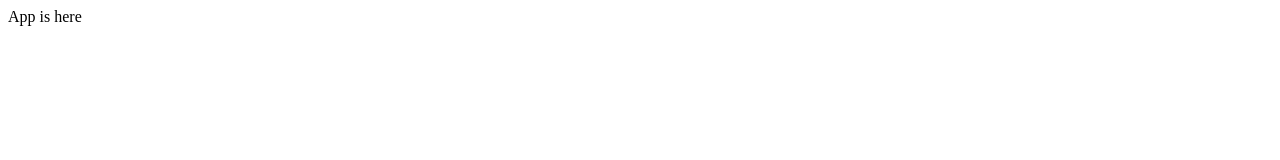
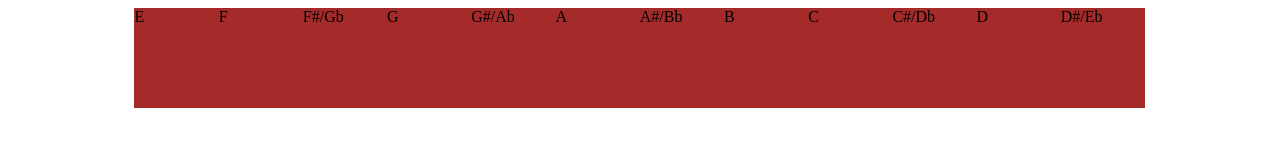
Before and after one commit to neilhalligan/learn-guitar-app, a React app: page / in a window 1280 px wide. Built offline with nearby package versions, Linux system fonts and the light colour scheme.

Commit message:
added one guitar string

```diff
--- a/package.json
+++ b/package.json
@@ -4,7 +4,7 @@
   "description": "",
   "main": "src/server.js",
   "scripts": {
-    "test": "test",
+    "test": "jest --watch",
     "dev": "babel-node src/server.js",
     "webpack": "webpack -wd"
   },
@@ -18,14 +18,14 @@
   "author": "Neil Halligan",
   "license": "ISC",
   "devDependencies": {
+    "enzyme-adapter-react-16": "^1.2.0",
     "eslint": "^5.3.0",
-    "webpack-cli": "^3.1.0"
+    "jest": "^23.5.0"
   },
   "dependencies": {
     "babel-cli": "^6.26.0",
     "babel-eslint": "^8.2.6",
     "babel-loader": "^7.1.5",
-    "babel-polyfill": "^6.26.0",
     "babel-preset-env": "^1.7.0",
     "babel-preset-react": "^6.24.1",
     "babel-preset-stage-2": "^6.24.1",
--- /dev/null
+++ b/public/index.css
@@ -0,0 +1,17 @@
+.fret {
+  display: inline-block;
+  height: 100px;
+  width: 8.33%;
+  background-color: brown;
+  margin: auto;
+}
+
+.guitarStringContainer {
+  width: 80%;
+  margin: auto;
+  position: center;
+}
+
+.guitarString {
+  margin: auto;
+}
--- a/public/index.html
+++ b/public/index.html
@@ -1,4 +1,5 @@
 <head>
+  <link rel="stylesheet" type="text/css" href="./index.css">
   <script type="text/javascript"></script>
 </head>
 <body>
--- a/src/components/App.js
+++ b/src/components/App.js
@@ -1,10 +1,11 @@
 import React from 'react';
+import GuitarString from './GuitarString';
 
 class App extends React.Component {
   render() {
     return (
       <div>
-        App is here
+        <GuitarString stringNo={1} openNote={'E'}/>
       </div>
     );
   }
--- /dev/null
+++ b/src/components/Fret.js
@@ -0,0 +1,11 @@
+import React from 'react';
+
+const Fret = ({note}) => {
+  return (
+    <span className="fret">
+      {note}
+    </span>
+  );
+};
+
+export default Fret;
--- /dev/null
+++ b/src/components/GuitarString.js
@@ -0,0 +1,22 @@
+import React from 'react';
+
+import Fret from './Fret';
+
+class GuitarString extends React.Component {
+  render() {
+    const noteArray = [
+      'E', 'F', 'F#/Gb', 'G', 'G#/Ab', 'A', 'A#/Bb', 'B', 'C', 'C#/Db', 'D', 'D#/Eb'
+    ];
+    return (
+      <div className="guitarStringContainer" >
+        <div className="guitarString">
+          {Object.values(noteArray).map(note => {
+            return <Fret key={note} note={note} />;
+          })}
+        </div>
+      </div>
+    );
+  }
+}
+
+export default GuitarString;
--- /dev/null
+++ b/src/testSetup.js
@@ -0,0 +1,4 @@
+import { configure } from 'enzyme';
+import Adapter from 'enzyme-adapter-react-16';
+
+configure({ adapter: new Adapter() });
```
Also changed, not shown: src/components/__tests__/App.test.js (added, +11 -0 lines), 2 other files.
